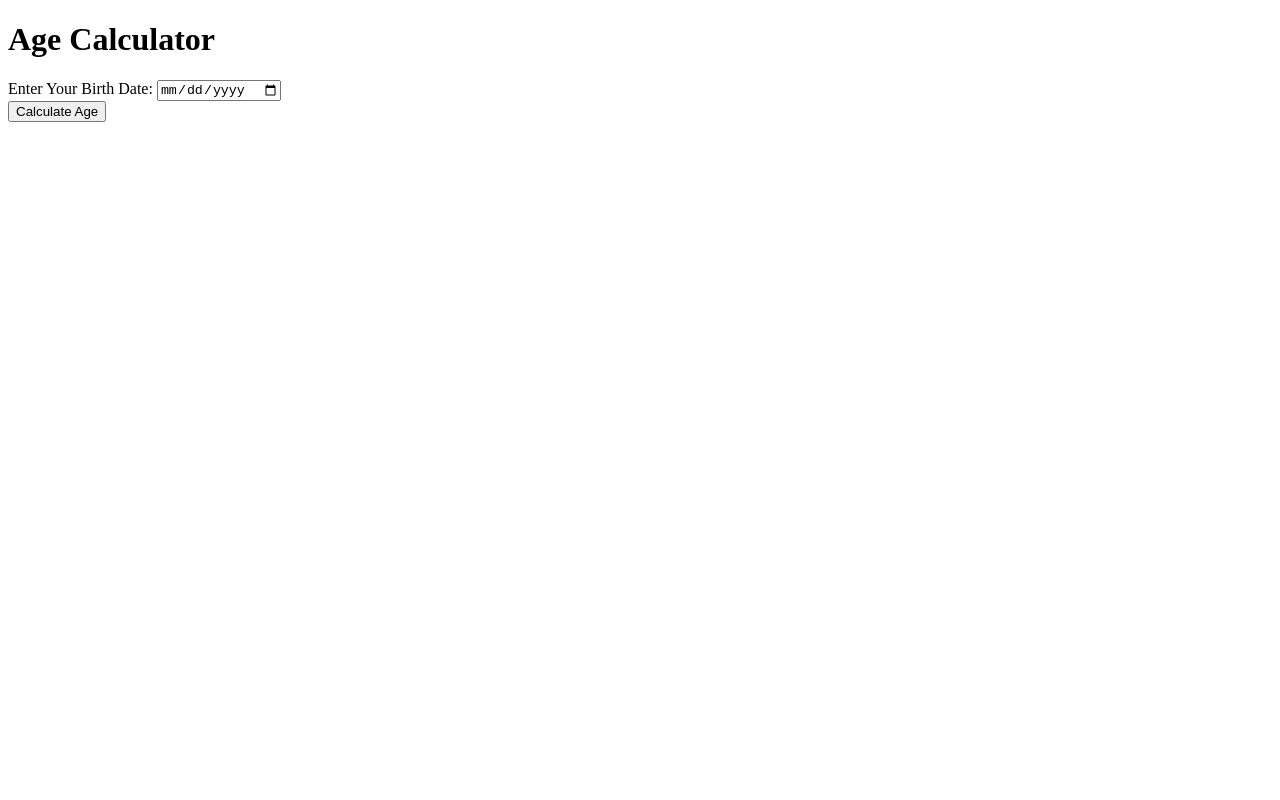
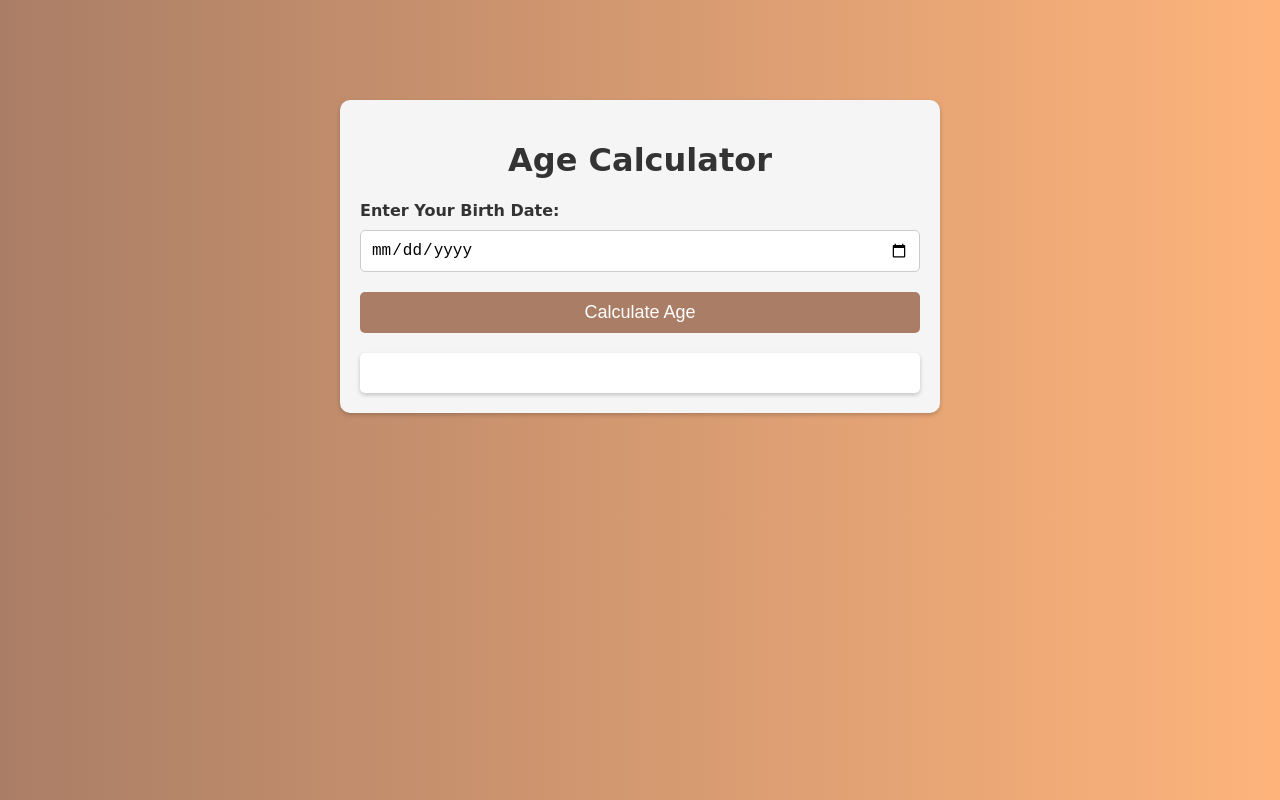
Before and after one commit to gauravchoudhary457/AgeCalculator, a plain HTML site: page index.html in a window 1280 px wide. Drawn offline with Linux system fonts and the light colour scheme; files whose address does not match are found by name.

Commit message:
Update index.html

```diff
--- a/index.html
+++ b/index.html
@@ -4,7 +4,7 @@
     <meta charset="UTF-8">
     <meta name="viewport" content="width=device-width, initial-scale=1.0">
     <title>Age Calculator</title>
-    <link rel="stylesheet" href="../Age Calculator/CSS/style_responsive.css">
+    <link rel="stylesheet" href="style_responsive.css">
 
 </head>
 <body>
```
